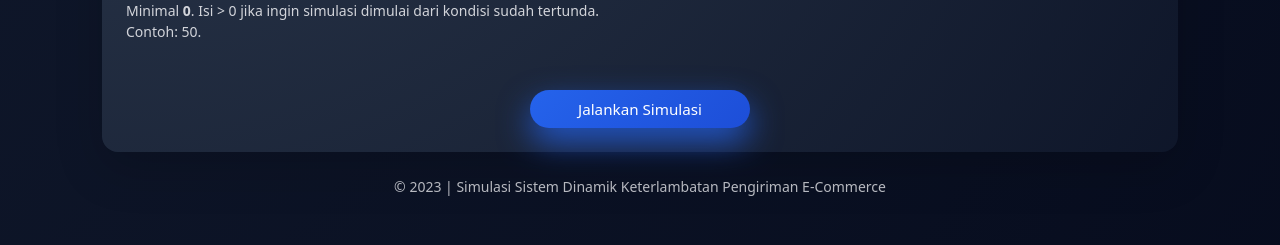
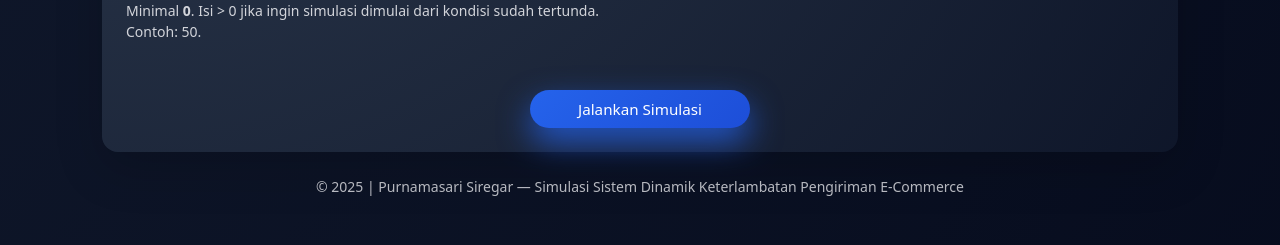
Before and after one commit to purnamasarii13/UTS-Pemodelan-dan-Simulasi, a Flask app: page / in a window 1280 px wide. Shown: the part 672-917 px from the top of the page. Run offline with Flask 3, Linux system fonts and the light colour scheme.

Commit message:
index.html

```diff
--- a/templates/index.html
+++ b/templates/index.html
@@ -257,7 +257,7 @@
     {% endif %}
 
     <footer class="text-center mt-3 text-muted small">
-      © {{ summary.date_max.year }} | Simulasi Sistem Dinamik Keterlambatan Pengiriman E-Commerce
+      © 2025 | Purnamasari Siregar — Simulasi Sistem Dinamik Keterlambatan Pengiriman E-Commerce
     </footer>
 
   </div>
```
